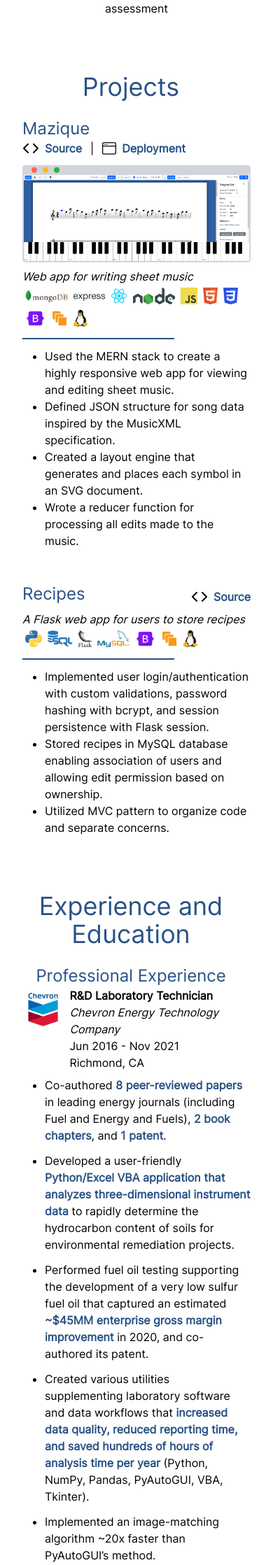
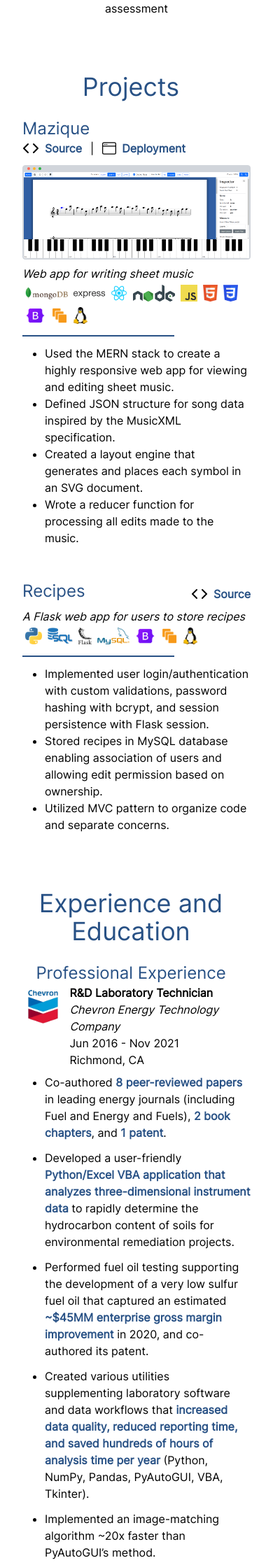
Before and after one commit to kylehench/portfolio, a Flask app: page / in a window 390 px wide. Shown: the part 2176-4413 px from the top of the page at 70% size. Run offline with Flask 2, Linux system fonts and the light colour scheme; style sheets or scripts are compiled from the project's sources.

Commit message:
adjusted app-img window appearance

```diff
--- a/flask_app/templates/index.html
+++ b/flask_app/templates/index.html
@@ -121,10 +121,10 @@
         </div>
         {% if project.img_name %}
           <div class="mt-3 border bg-gray-300 border-gray-300 rounded">
-            <div class="h-3 md:h-5 pl-3 flex items-center space-x-2">
-              <div class="h-2 w-2 rounded bg-red"></div>
-              <div class="h-2 w-2 rounded bg-yellow"></div>
-              <div class="h-2 w-2 rounded bg-green"></div>
+            <div class="h-2 md:h-5 pl-1.5 md:pl-3 flex items-center space-x-1 md:space-x-2">
+              <div class="h-1 w-1 md:h-2 md:w-2 rounded bg-red"></div>
+              <div class="h-1 w-1 md:h-2 md:w-2 rounded bg-yellow"></div>
+              <div class="h-1 w-1 md:h-2 md:w-2 rounded bg-green"></div>
             </div>
             <img class="p-[1px]" src="./static/img/apps/{{project.img_name}}.png" alt="">
           </div>
```
